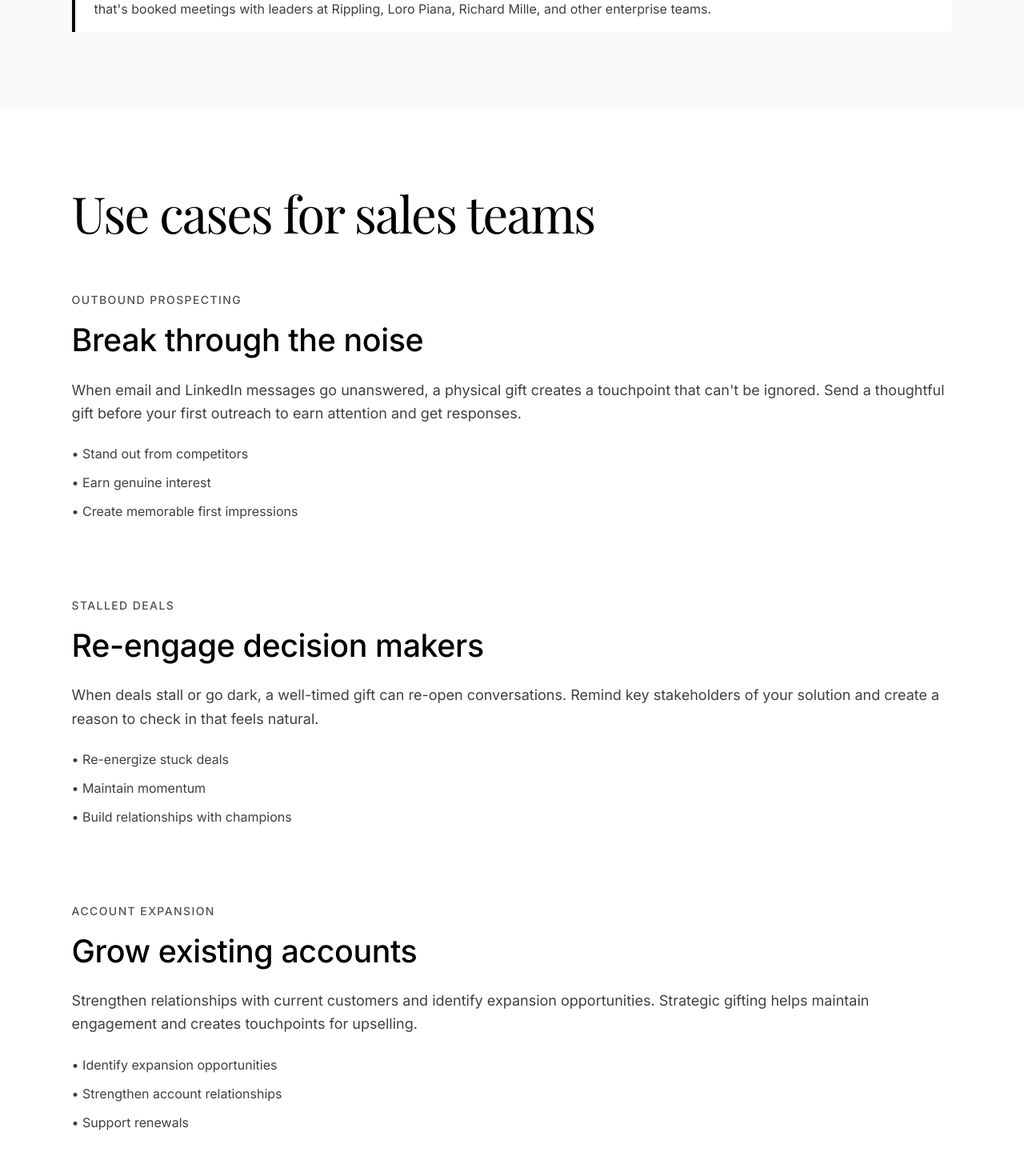
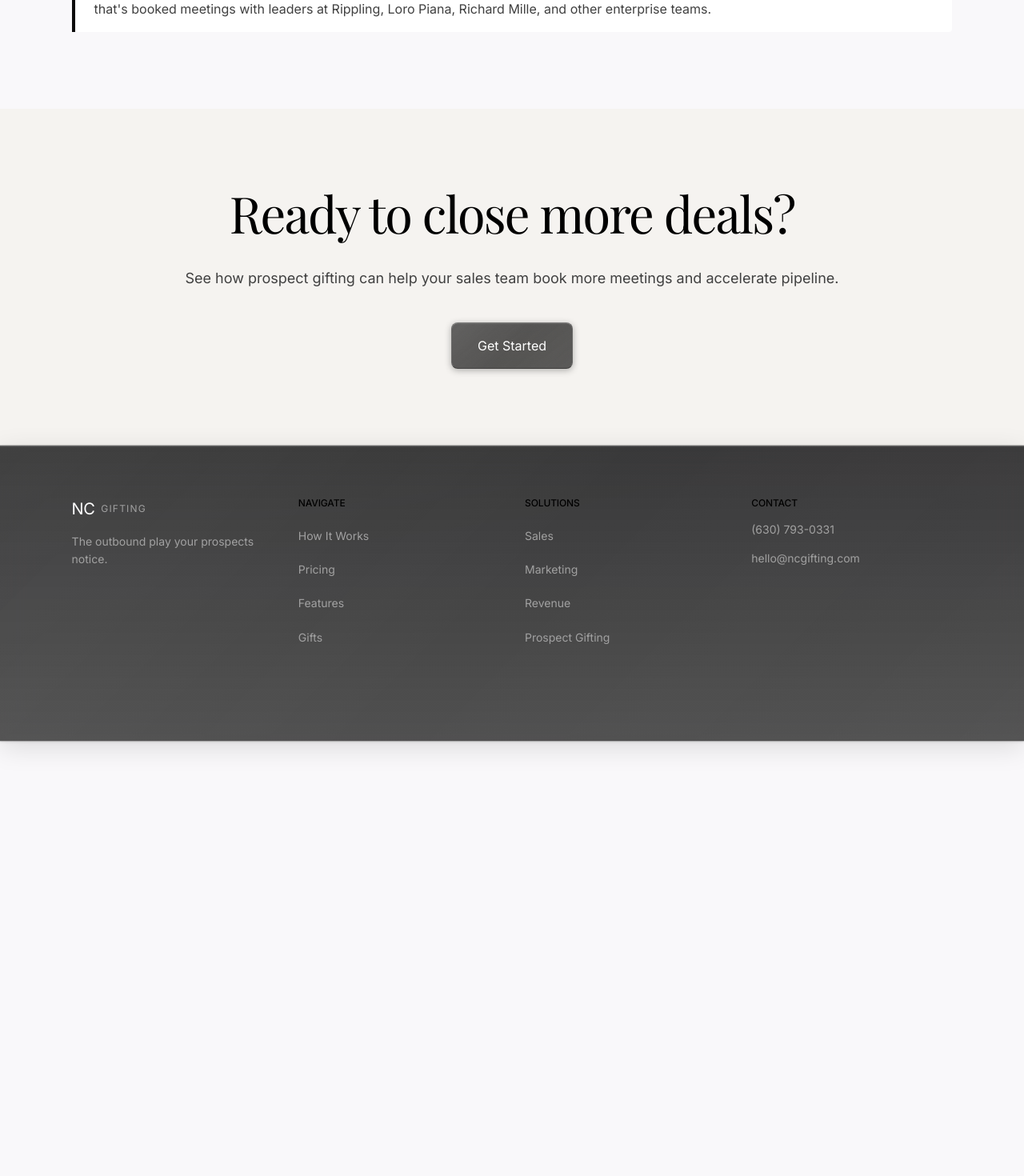
Before and after one commit to 0xbleezy/deskdrop-site, a Next.js app: page /use-case/sales in a window 1280 px wide. Shown: the part 1140-2610 px from the top of the page at 80% size. After the commit the page ends 2066 px from the top, so only its background shows below. Built offline with nearby package versions, Linux system fonts and the light colour scheme.

Commit message:
Remove use cases sections from sales and revenue pages

```diff
--- a/app/use-case/revenue/page.tsx
+++ b/app/use-case/revenue/page.tsx
@@ -72,71 +72,6 @@ export default function RevenuePage() {
         </div>
       </section>
 
-      {/* Use Cases */}
-      <section className="py-16 sm:py-24 bg-white">
-        <div className="mx-auto w-full px-4 sm:px-6 lg:px-[7vw]">
-          <h2 className="text-4xl md:text-5xl lg:text-5xl font-display font-light text-neutral-900 mb-16 leading-tight">
-            Use cases for revenue teams
-          </h2>
-
-          <div className="space-y-24">
-            <div>
-              <div className="text-sm font-medium text-neutral-600 uppercase tracking-widest mb-4">
-                Pipeline Acceleration
-              </div>
-              <h3 className="text-3xl font-display font-light text-neutral-900 mb-6 leading-tight">
-                Move deals faster
-              </h3>
-              <p className="text-lg text-neutral-700 mb-6 leading-relaxed font-light">
-                Accelerate pipeline by removing friction from the sales process. Strategic gifting at
-                key moments keeps deals moving forward and reduces stalls.
-              </p>
-              <ul className="space-y-3 text-base text-neutral-700 font-light">
-                <li>• Reduce sales cycle length</li>
-                <li>• Increase conversion rates</li>
-                <li>• Support quota attainment</li>
-              </ul>
-            </div>
-
-            <div>
-              <div className="text-sm font-medium text-neutral-600 uppercase tracking-widest mb-4">
-                Revenue Operations
-              </div>
-              <h3 className="text-3xl font-display font-light text-neutral-900 mb-6 leading-tight">
-                Measure and optimize ROI
-              </h3>
-              <p className="text-lg text-neutral-700 mb-6 leading-relaxed font-light">
-                Track the impact of gifting on revenue metrics. Analyze campaign performance, measure ROI,
-                and optimize spend to maximize revenue impact.
-              </p>
-              <ul className="space-y-3 text-base text-neutral-700 font-light">
-                <li>• Track campaign ROI</li>
-                <li>• Optimize gifting spend</li>
-                <li>• Report on revenue impact</li>
-              </ul>
-            </div>
-
-            <div>
-              <div className="text-sm font-medium text-neutral-600 uppercase tracking-widest mb-4">
-                Go-to-Market Alignment
-              </div>
-              <h3 className="text-3xl font-display font-light text-neutral-900 mb-6 leading-tight">
-                Coordinate across teams
-              </h3>
-              <p className="text-lg text-neutral-700 mb-6 leading-relaxed font-light">
-                Align sales and marketing around shared revenue goals. Coordinate gifting programs that
-                support both outbound efforts and ABM initiatives.
-              </p>
-              <ul className="space-y-3 text-base text-neutral-700 font-light">
-                <li>• Align sales and marketing</li>
-                <li>• Support ABM coordination</li>
-                <li>• Maximize revenue impact</li>
-              </ul>
-            </div>
-          </div>
-        </div>
-      </section>
-
       {/* CTA */}
       <section className="py-16 sm:py-24 bg-warm">
         <div className="mx-auto w-full px-4 sm:px-6 lg:px-[7vw] text-center">
--- a/app/use-case/sales/page.tsx
+++ b/app/use-case/sales/page.tsx
@@ -81,72 +81,6 @@ export default function SalesPage() {
         </div>
       </section>
 
-      {/* Use Cases */}
-      <section className="py-16 sm:py-24 bg-white">
-        <div className="mx-auto w-full px-4 sm:px-6 lg:px-[7vw]">
-          <h2 className="text-4xl md:text-5xl lg:text-5xl font-display font-light text-neutral-900 mb-16 leading-tight">
-            Use cases for sales teams
-          </h2>
-
-          <div className="space-y-24">
-            <div>
-              <div className="text-sm font-medium text-neutral-600 uppercase tracking-widest mb-4">
-                Outbound Prospecting
-              </div>
-              <h3 className="text-3xl font-display font-light text-neutral-900 mb-6 leading-tight">
-                Break through the noise
-              </h3>
-              <p className="text-lg text-neutral-700 mb-6 leading-relaxed font-light">
-                When email and LinkedIn messages go unanswered, a physical gift creates a touchpoint that
-                can't be ignored. Send a thoughtful gift before your first outreach to earn attention and
-                get responses.
-              </p>
-              <ul className="space-y-3 text-base text-neutral-700 font-light">
-                <li>• Stand out from competitors</li>
-                <li>• Earn genuine interest</li>
-                <li>• Create memorable first impressions</li>
-              </ul>
-            </div>
-
-            <div>
-              <div className="text-sm font-medium text-neutral-600 uppercase tracking-widest mb-4">
-                Stalled Deals
-              </div>
-              <h3 className="text-3xl font-display font-light text-neutral-900 mb-6 leading-tight">
-                Re-engage decision makers
-              </h3>
-              <p className="text-lg text-neutral-700 mb-6 leading-relaxed font-light">
-                When deals stall or go dark, a well-timed gift can re-open conversations. Remind key
-                stakeholders of your solution and create a reason to check in that feels natural.
-              </p>
-              <ul className="space-y-3 text-base text-neutral-700 font-light">
-                <li>• Re-energize stuck deals</li>
-                <li>• Maintain momentum</li>
-                <li>• Build relationships with champions</li>
-              </ul>
-            </div>
-
-            <div>
-              <div className="text-sm font-medium text-neutral-600 uppercase tracking-widest mb-4">
-                Account Expansion
-              </div>
-              <h3 className="text-3xl font-display font-light text-neutral-900 mb-6 leading-tight">
-                Grow existing accounts
-              </h3>
-              <p className="text-lg text-neutral-700 mb-6 leading-relaxed font-light">
-                Strengthen relationships with current customers and identify expansion opportunities.
-                Strategic gifting helps maintain engagement and creates touchpoints for upselling.
-              </p>
-              <ul className="space-y-3 text-base text-neutral-700 font-light">
-                <li>• Identify expansion opportunities</li>
-                <li>• Strengthen account relationships</li>
-                <li>• Support renewals</li>
-              </ul>
-            </div>
-          </div>
-        </div>
-      </section>
-
       {/* CTA */}
       <section className="py-16 sm:py-24 bg-warm">
         <div className="mx-auto w-full px-4 sm:px-6 lg:px-[7vw] text-center">
```
